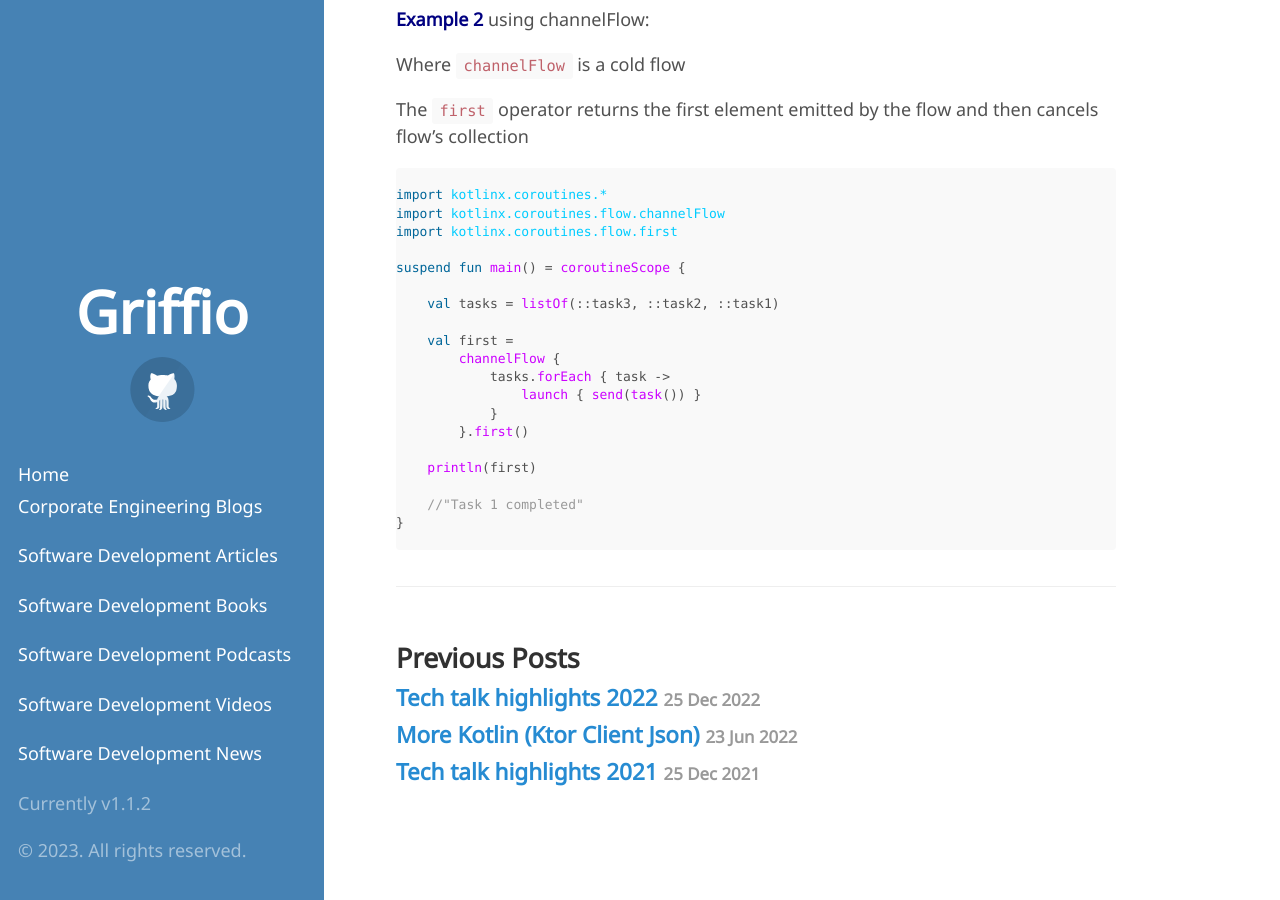
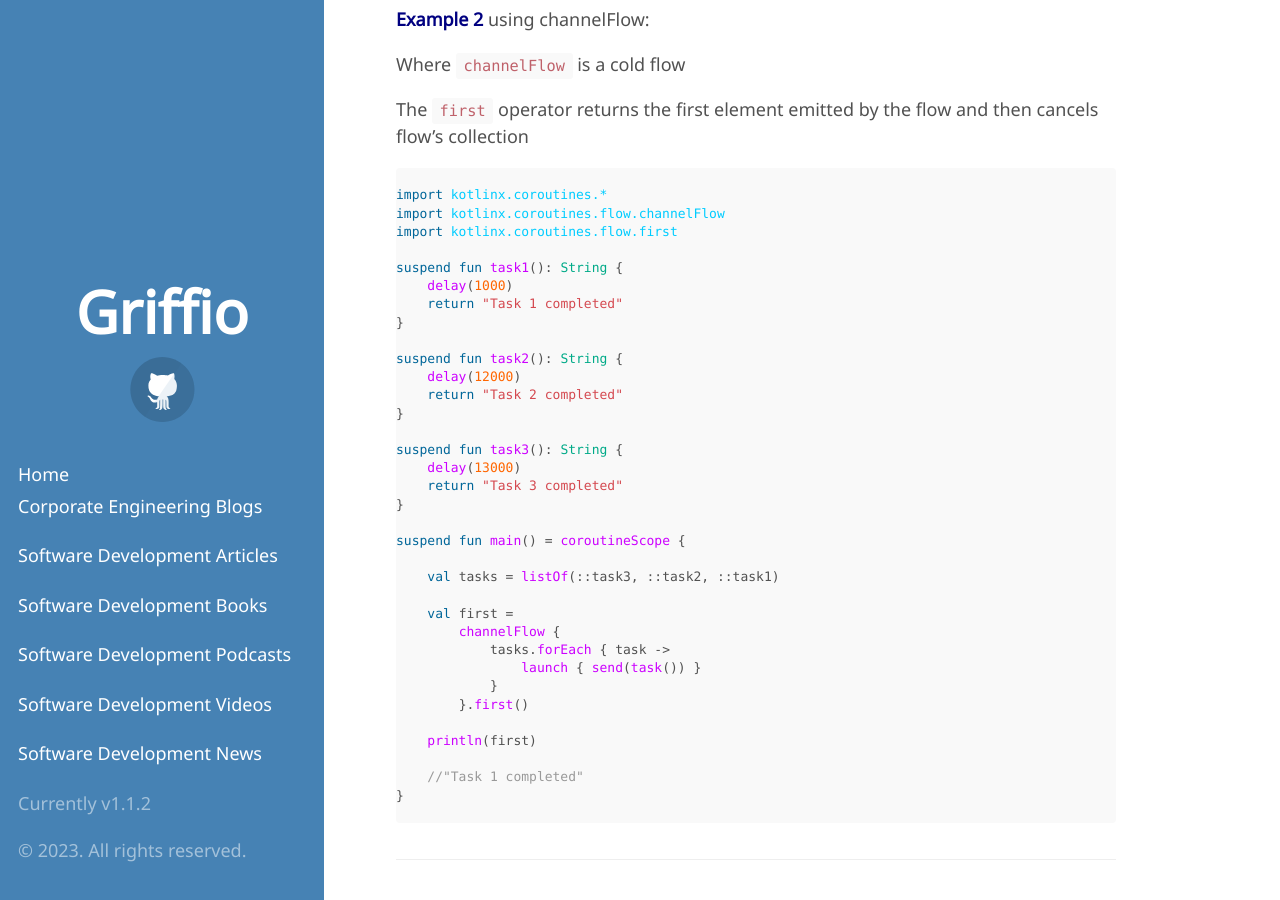
Before and after one commit to griffio/griffio.github.io, a Jekyll site: the page built from _posts/2023-03-18-More-Kotlin-Racing-Ambiguous-Coroutines.md, in a window 1280 px wide and 900 px high, scrolled down 1434 px. Built offline with Jekyll 4.4.1, drawn with Linux system fonts in a browser that asks for light colours; some web fonts are replaced.

Commit message:
channelFlow tasks

```diff
--- a/_posts/2023-03-18-More-Kotlin-Racing-Ambiguous-Coroutines.md
+++ b/_posts/2023-03-18-More-Kotlin-Racing-Ambiguous-Coroutines.md
@@ -79,6 +79,21 @@
 import kotlinx.coroutines.flow.channelFlow
 import kotlinx.coroutines.flow.first
 
+suspend fun task1(): String {
+    delay(1000)
+    return "Task 1 completed"
+}
+
+suspend fun task2(): String {
+    delay(12000)
+    return "Task 2 completed"
+}
+
+suspend fun task3(): String {
+    delay(13000)
+    return "Task 3 completed"
+}
+
 suspend fun main() = coroutineScope {
 
     val tasks = listOf(::task3, ::task2, ::task1)
```
